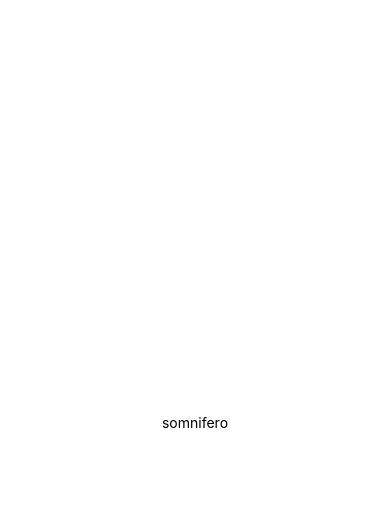
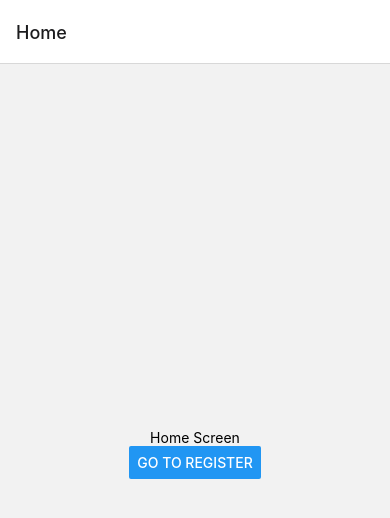
Before and after one commit to olwpad/Ibarber-mobile, a React Native app: screen /Home in a window 390 px wide. Shown: the top 518 px of the page. Built offline with nearby package versions, Linux system fonts and the light colour scheme.

Commit message:
Created HomeScreen and RegisterScreen

```diff
--- a/App.js
+++ b/App.js
@@ -1,15 +1,26 @@
 import { StatusBar } from 'expo-status-bar';
 import { StyleSheet, Text, View } from 'react-native';
 
+import React from 'react';
+import { NavigationContainer } from '@react-navigation/native';
+import { createStackNavigator } from '@react-navigation/stack';
+
+import HomeScreen from './src/screens/HomeScreen';
+import RegisterScreen from './src/screens/RegisterScreen';
+
+const Stack = createStackNavigator();
+
 export default function App() {
   return (
-    <View style={styles.container}>
-      <Text>somnifero
-      </Text>
-      <StatusBar style="auto" />
-    </View>
+    <NavigationContainer>
+      <Stack.Navigator>
+        <Stack.Screen name="Home" component={HomeScreen} />
+        <Stack.Screen name="Register" component={RegisterScreen} />
+      </Stack.Navigator>
+    </NavigationContainer>
   );
 }
+
 
 const styles = StyleSheet.create({
   container: {
--- /dev/null
+++ b/src/screens/HomeScreen.js
@@ -0,0 +1,19 @@
+import React from 'react';
+import { Button, View, Text } from 'react-native';
+import { useNavigation } from '@react-navigation/native';
+
+const HomeScreen = () => {
+  const navigation = useNavigation();
+
+  return (
+    <View style={{ flex: 1, alignItems: 'center', justifyContent: 'center' }}>
+      <Text>Home Screen</Text>
+      <Button
+        title="Go to Register"
+        onPress={() => navigation.navigate('Register')}
+      />
+    </View>
+  );
+}
+
+export default HomeScreen;
--- /dev/null
+++ b/src/screens/RegisterScreen.js
@@ -0,0 +1,19 @@
+import React from 'react';
+import { Button, View, Text } from 'react-native';
+import { useNavigation } from '@react-navigation/native';
+
+const RegisterScreen = () => {
+  const navigation = useNavigation();
+
+  return (
+    <View style={{ flex: 1, alignItems: 'center', justifyContent: 'center' }}>
+      <Text>Details Screen</Text>
+      <Button
+        title="Go to Home"
+        onPress={() => navigation.navigate('Home')}
+      />
+    </View>
+  );
+}
+
+export default RegisterScreen;
```
Also changed, not shown: package.json (+6 -1 lines), 1 other file (tests, documents, lock files or other folders).
